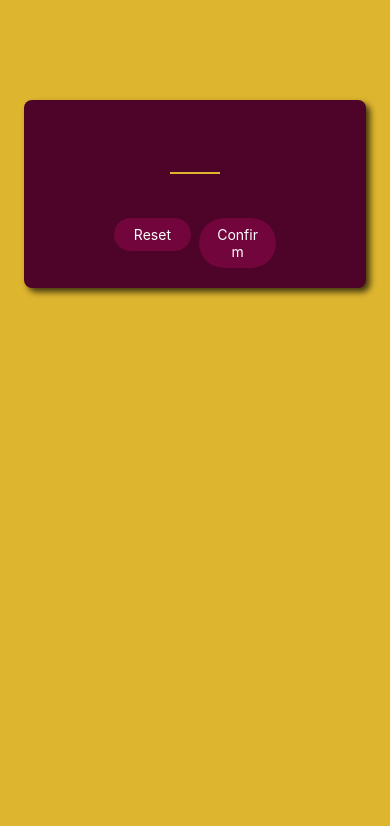
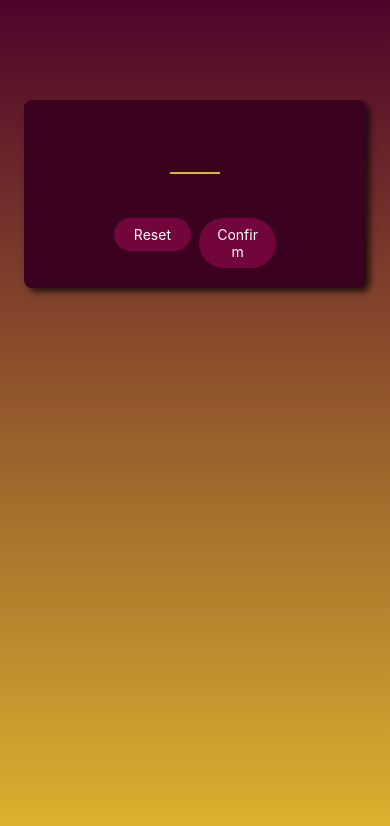
Before and after one commit to jorgearguellles/guessMyNumberGame-RN, a React Native app: screen / in a window 390 px wide. Shown: the top 826 px of the page. Built offline with nearby package versions, Linux system fonts and the light colour scheme.

Commit message:
🥕 Add Linear gradient background by Expor tool

```diff
--- a/App.js
+++ b/App.js
@@ -1,17 +1,23 @@
 import { StyleSheet, View } from 'react-native';
+import { StatusBar } from 'expo-status-bar';
+import { LinearGradient } from 'expo-linear-gradient';
+
 import StartGameScreen from './screens/StartGameScreen';
 
 export default function App() {
   return (
-    <View style={styles.rootScreen}>
+    <LinearGradient
+      style={styles.rootScreen}
+      colors={['#4e0329', '#ddb52f']}
+      >
+      <StatusBar style='light'/>
       <StartGameScreen />
-    </View>
+    </LinearGradient>
   );
 };
 
 const styles = StyleSheet.create({
   rootScreen:{
     flex: 1,
-    backgroundColor: '#ddb52f',
   }
 });
--- a/package.json
+++ b/package.json
@@ -11,6 +11,7 @@
   },
   "dependencies": {
     "expo": "^47.0.0",
+    "expo-linear-gradient": "~12.0.1",
     "expo-status-bar": "~1.4.2",
     "react": "18.1.0",
     "react-dom": "18.1.0",
--- a/screens/StartGameScreen.js
+++ b/screens/StartGameScreen.js
@@ -33,7 +33,7 @@ const styles = StyleSheet.create({
     marginTop: 100,
     marginHorizontal: 24,
     padding: 16,
-    backgroundColor: '#4e0329',
+    backgroundColor: '#3b021f',
     borderRadius: 8,
     elevation: 4, // Android only property to generate box shadow effect
     // On iOS we need next 4 properties to generate box shadow effect
```
Also changed, not shown: 1 other file (tests, documents, lock files or other folders).
